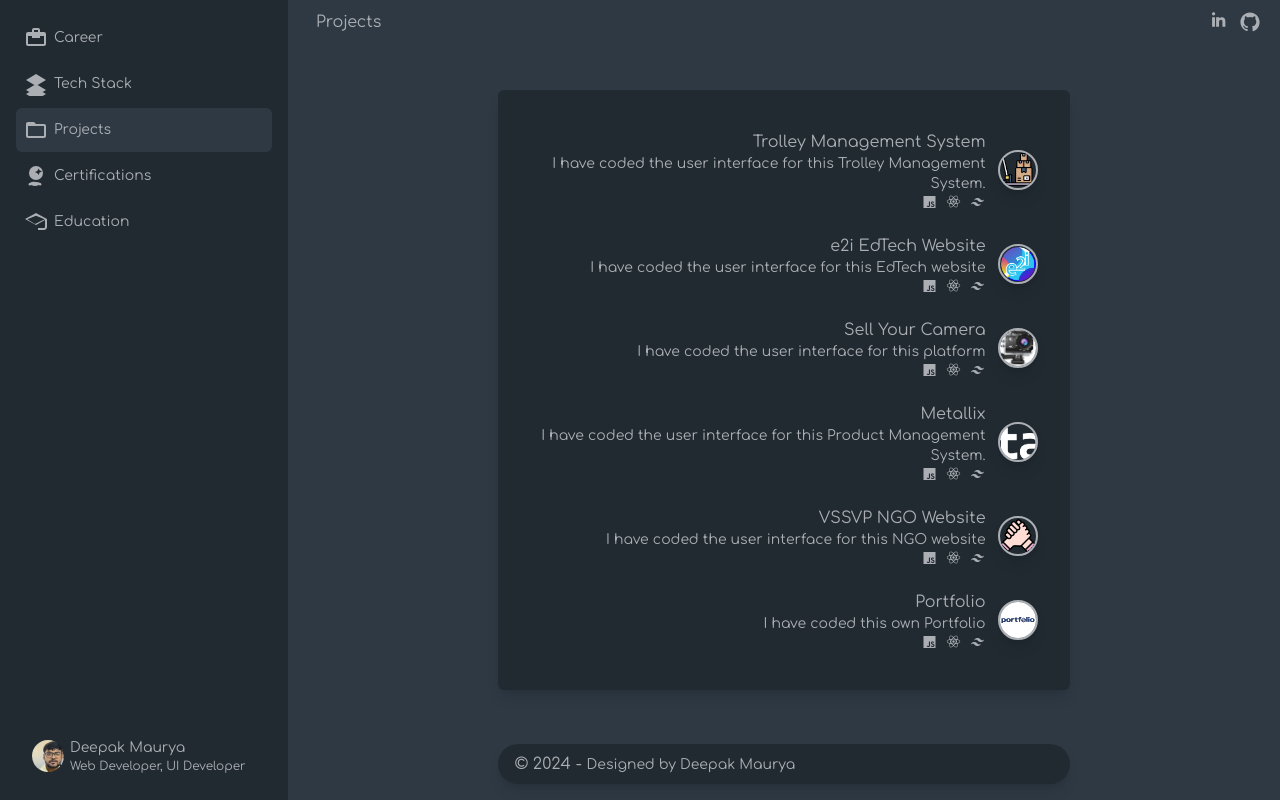
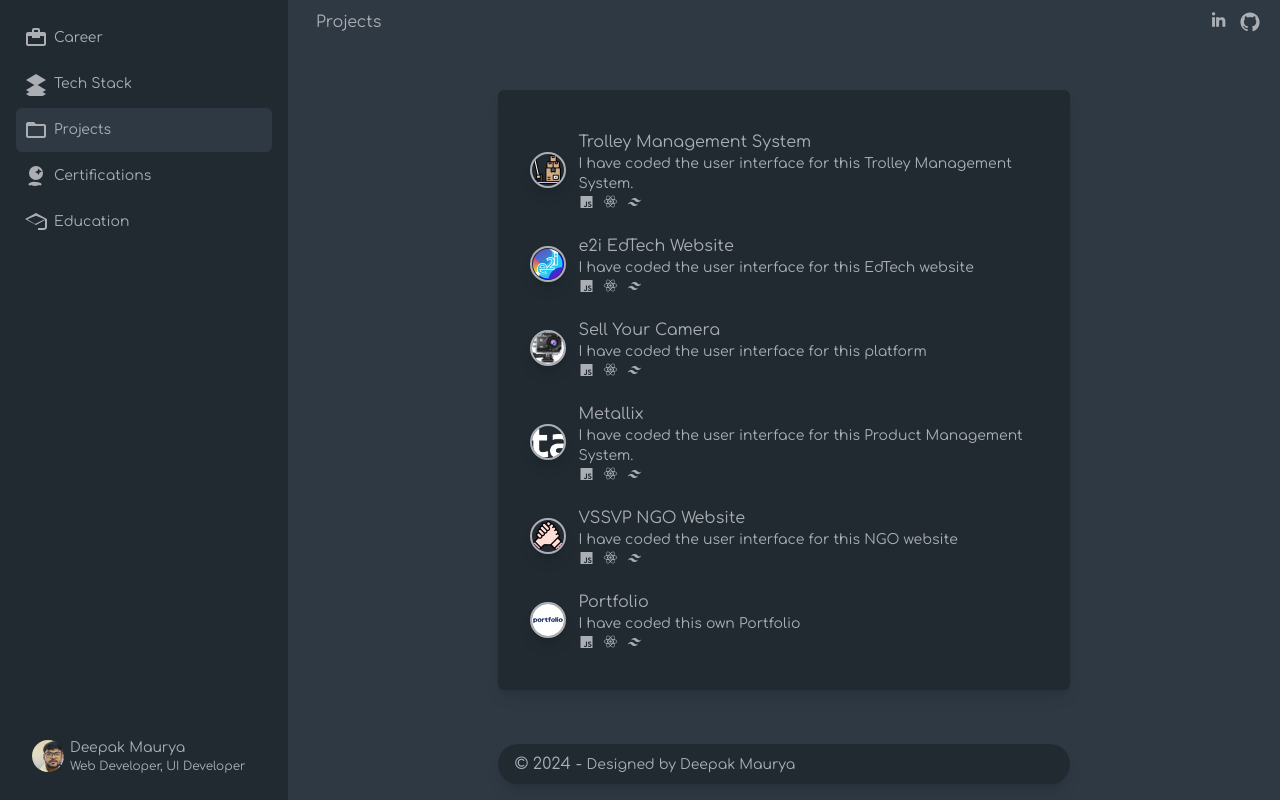
Before and after one commit to thedeepakmaurya/portfolionext, a Next.js app: page /projects in a window 1280 px wide. Built offline with nearby package versions, Linux system fonts and the light colour scheme.

Commit message:
layout changes

```diff
--- a/src/components/Projects.jsx
+++ b/src/components/Projects.jsx
@@ -11,23 +11,23 @@ const Projects = () => {
       <div className="lg:w-[70%] xl:w-[60%] w-full h-auto flex flex-col gap-6 bg-secondary rounded-md px-4 py-10 shadow-lg">
         {projects.map((project, index) => (
           <Link href={project.link} key={index} target="_blank">
-            <div className="w-auto h-auto flex items-center justify-end gap-3 xl:px-4 px-2">
+            <div className="w-auto h-auto flex items-center gap-3 xl:px-4 px-2">
+              <Image
+                className="rounded-full w-9 h-9 border-2 border-foreground shadow-lg object-cover "
+                src={project.image}
+                alt="project image"
+                width={100}
+                height={100}
+              />
               <div>
-                <h1 className="text-right">{project.title}</h1>
-                <h2 className="text-sm text-right">{project.description}</h2>
-                <div className="flex justify-end gap-2">
+                <h1 className="">{project.title}</h1>
+                <h2 className="text-sm ">{project.description}</h2>
+                <div className="flex gap-2">
                   <i className="bx bxl-javascript bx-xs"></i>
                   <i className="bx bxl-react bx-xs"></i>
                   <i className="bx bxl-tailwind-css bx-xs"></i>
                 </div>
               </div>
-              <Image
-                className="rounded-full w-10 h-10 border-2 border-foreground shadow-lg object-cover "
-                src={project.image}
-                alt="project image"
-                width={100}
-                height={100}
-              />
             </div>
           </Link>
         ))}
```
